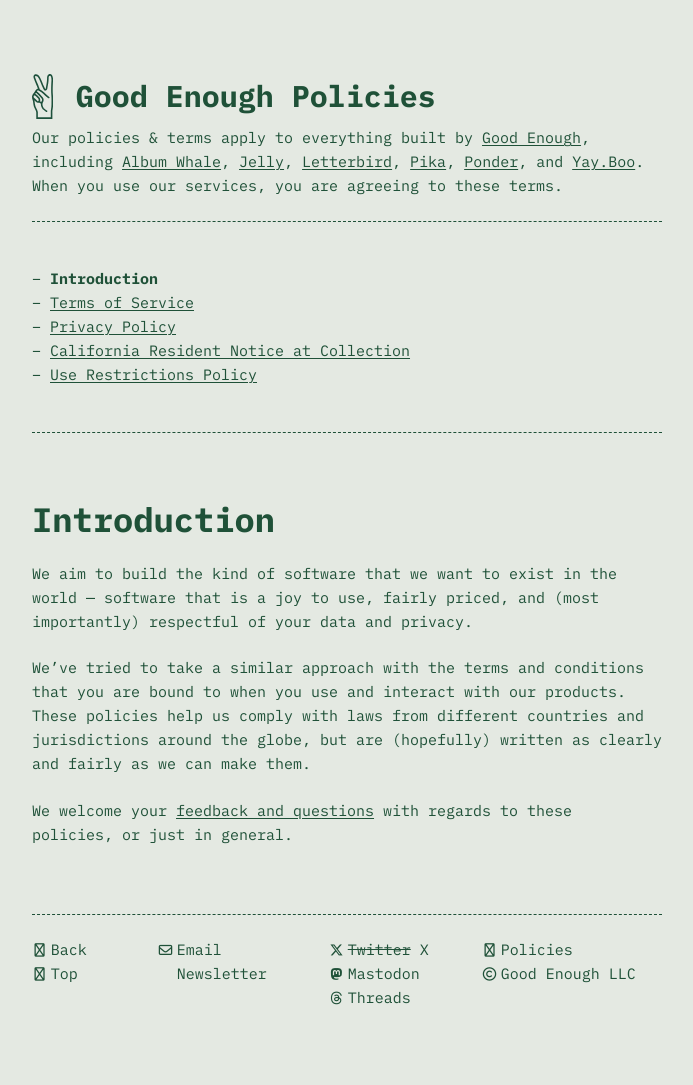
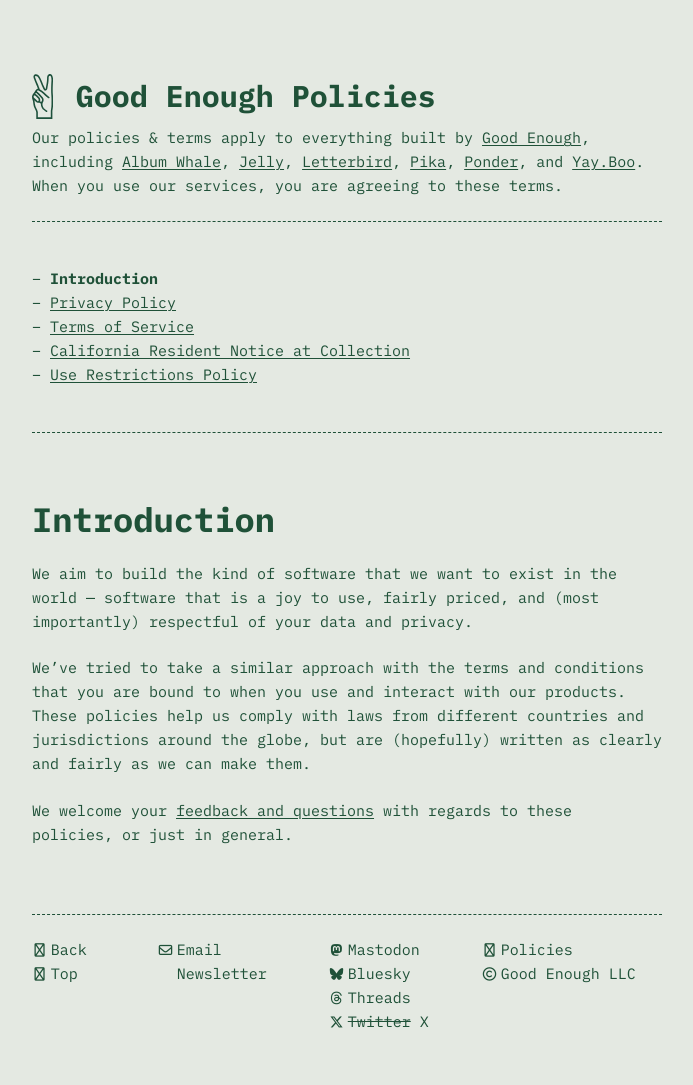
Before and after one commit to goodenoughllc/policies, a Jekyll site: the page built from index.markdown, in a window 1280 px wide. Shown: the whole page, without its empty margins (293-986 px from the left). Built offline with Jekyll 4.4.1, drawn with Linux system fonts in a browser that asks for light colours; nearby versions of some CDN libraries; before the commit the page ends 1061 px from its top, so only the background shows below that.

Commit message:
Privacy before Terms, add Bluesky

```diff
--- a/_layouts/base.html
+++ b/_layouts/base.html
@@ -98,8 +98,8 @@
       </header>
       <ul class="policy-nav">
         <li><a href="{{ site.baseurl }}/"{% if page.url == "/" %} class="selected"{% endif %}>Introduction</a></li>
+        <li><a href="{{ site.baseurl }}/privacy/"{% if page.url == "/privacy/" %} class="selected"{% endif %}>Privacy Policy</a></li>
         <li><a href="{{ site.baseurl }}/terms/"{% if page.url == "/terms/" %} class="selected"{% endif %}>Terms of Service</a></li>
-        <li><a href="{{ site.baseurl }}/privacy/"{% if page.url == "/privacy/" %} class="selected"{% endif %}>Privacy Policy</a></li>
         <li><a href="{{ site.baseurl }}/ccpa/"{% if page.url == "/ccpa/" %} class="selected"{% endif %}>California Resident Notice at Collection</a></li>
         <li><a href="{{ site.baseurl }}/abuse/"{% if page.url == "/abuse/" %} class="selected"{% endif %}>Use Restrictions Policy</a></li>
       </ul>
@@ -123,9 +123,10 @@
         <a href="#" class="top-link"><i class="fa-regular fa-arrow-up fa-fw"></i>Top</a>
         <a href="https://goodenough.us/contact" class="email-link"><i class="fa-regular fa-envelope fa-fw"></i>Email</a>
         <a href="https://goodenoughnews.substack.com" target="_blank" class="newsletter-link plausible-event-name=Newsletter+Subscribe"><i class="fa-regular fa-paper-plane-top fa-fw"></i>Newsletter</a>
+        <a href="https://mastodon.world/@goodenoughllc" target="_blank" class="mastodon-link"><i class="fa-brands fa-mastodon fa-fw"></i>Mastodon</a>
+        <a href="https://bsky.app/profile/goodenough.us" target="_blank" class="bluesky-link"><i class="fa-brands fa-bluesky fa-fw"></i>Bluesky</a>
+        <a href="https://threads.net/good.enough.llc" target="_blank" class="threads-link"><i class="fa-brands fa-threads fa-fw"></i>Threads</a>
         <a href="https://twitter.com/goodenoughllc" target="_blank" class="twitter-link"><i class="fa-brands fa-x-twitter fa-fw"></i><s>Twitter</s> X</a>
-        <a href="https://mastodon.world/@goodenoughllc" target="_blank" class="mastodon-link"><i class="fa-brands fa-mastodon fa-fw"></i>Mastodon</a>
-        <a href="https://threads.net/good.enough.llc" target="_blank" class="threads-link"><i class="fa-brands fa-threads fa-fw"></i>Threads</a>
         <a href="{{ site.baseurl }}/" class="policies-link"><i class="fa-regular fa-book fa-fw"></i>Policies</a>
         <a href="https://goodenough.us/" class="name-link"><i class="fa-regular fa-copyright fa-fw"></i>Good Enough LLC</a>
       </footer>
--- a/css/enough.scss
+++ b/css/enough.scss
@@ -201,14 +201,17 @@ main {
     justify-content: space-between;
     .top-link,
     .newsletter-link,
-    .mastodon-link,
-    .threads-link,
+    .bluesky-link,
     .name-link {
       grid-row: 2 / 2;
     }
     .threads-link {
       grid-column: 3 / 3;
       grid-row: 3 / 3;
+    }
+    .twitter-link {
+      grid-column: 3 / 3;
+      grid-row: 4 / 4;
     }
   }
   a {
```
